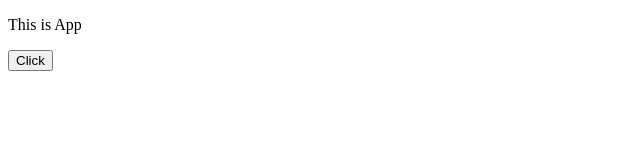
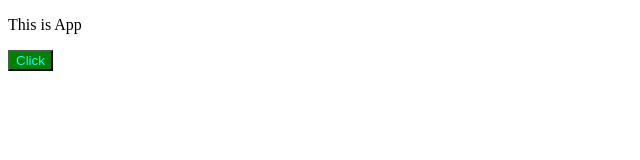
Before and after one commit to nguyenketri/git-tutorial, a plain HTML site: page index.html in a window 1280 px wide. Shown: the whole page, without its empty margins (0-640 px from the left). Drawn offline with Linux system fonts and the light colour scheme.

Commit message:
update index.html file

```diff
--- a/index.html
+++ b/index.html
@@ -4,6 +4,8 @@
     <meta charset="UTF-8">
     <meta name="viewport" content="width=device-width, initial-scale=1.0">
     <title>Document</title>
+    <link rel="stylesheet" href="./style.css">
+    <link rel="stylesheet" href="./index.css">
 </head>
 <body>
     <p>This is App</p>
```
